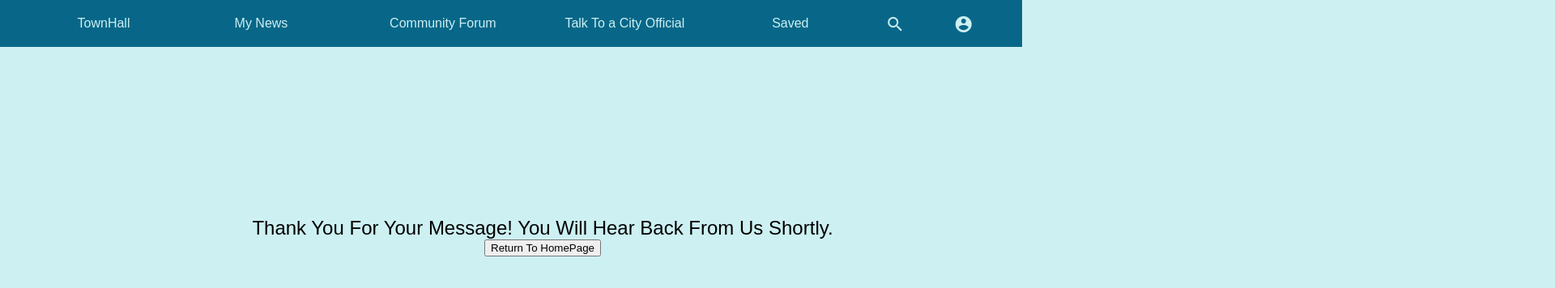
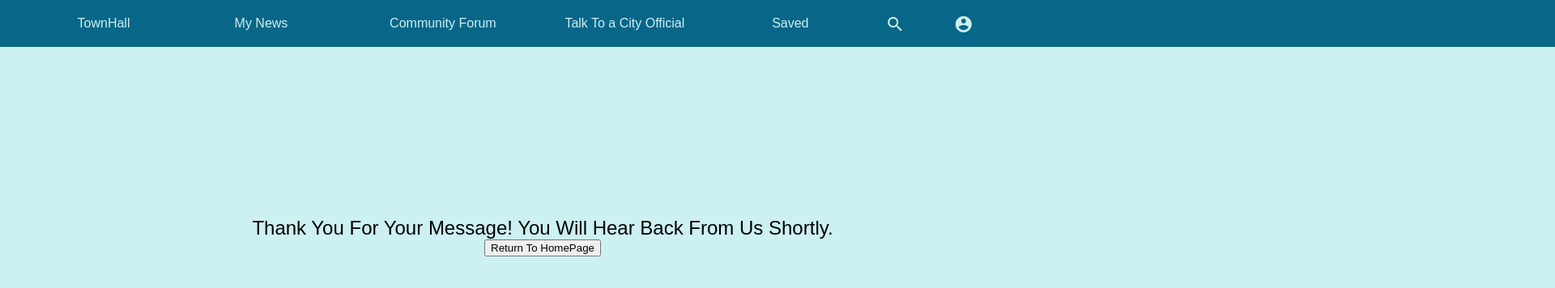
Before and after one commit to chpmk98/TownHall, a plain HTML site: page cityOfficialsComplete.html in a window 1280 px wide. Shown: the top 356 px of the page at 81% size, 1920 px wide, since content can reach past the window. Drawn offline with Linux system fonts and the light colour scheme.

Commit message:
Update cityOfficialsComplete.html

```diff
--- a/cityOfficialsComplete.html
+++ b/cityOfficialsComplete.html
@@ -1,7 +1,7 @@
 <html>
 <head>
   <title>HomePage</title>
-  <link rel="stylesheet" type="text/css" href="main.css"/>
+  <link rel="stylesheet" type="text/css" href="townHalls.css"/>
   <link href="https://fonts.googleapis.com/icon?family=Material+Icons"
      rel="stylesheet">
 </head>
```
